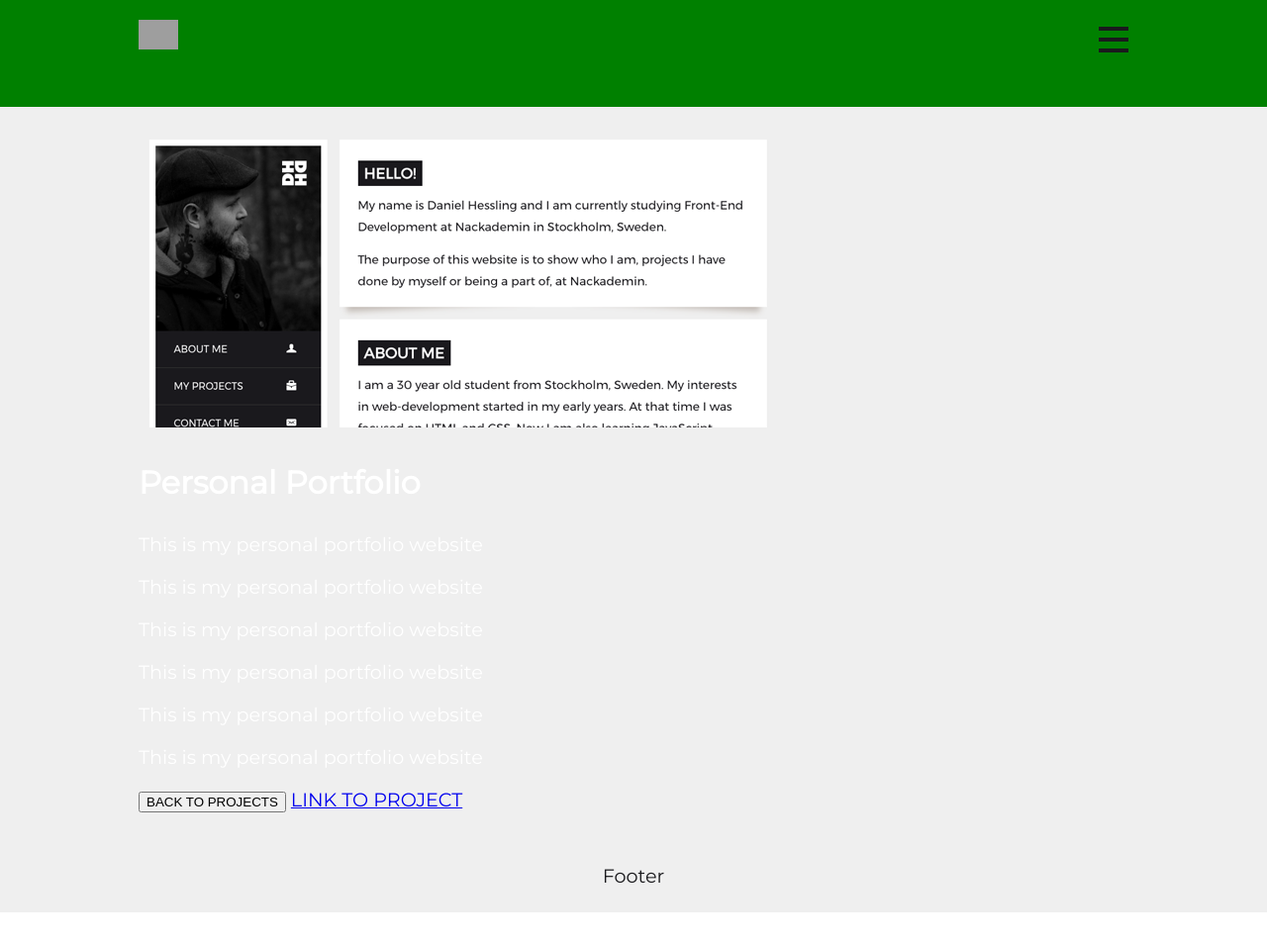
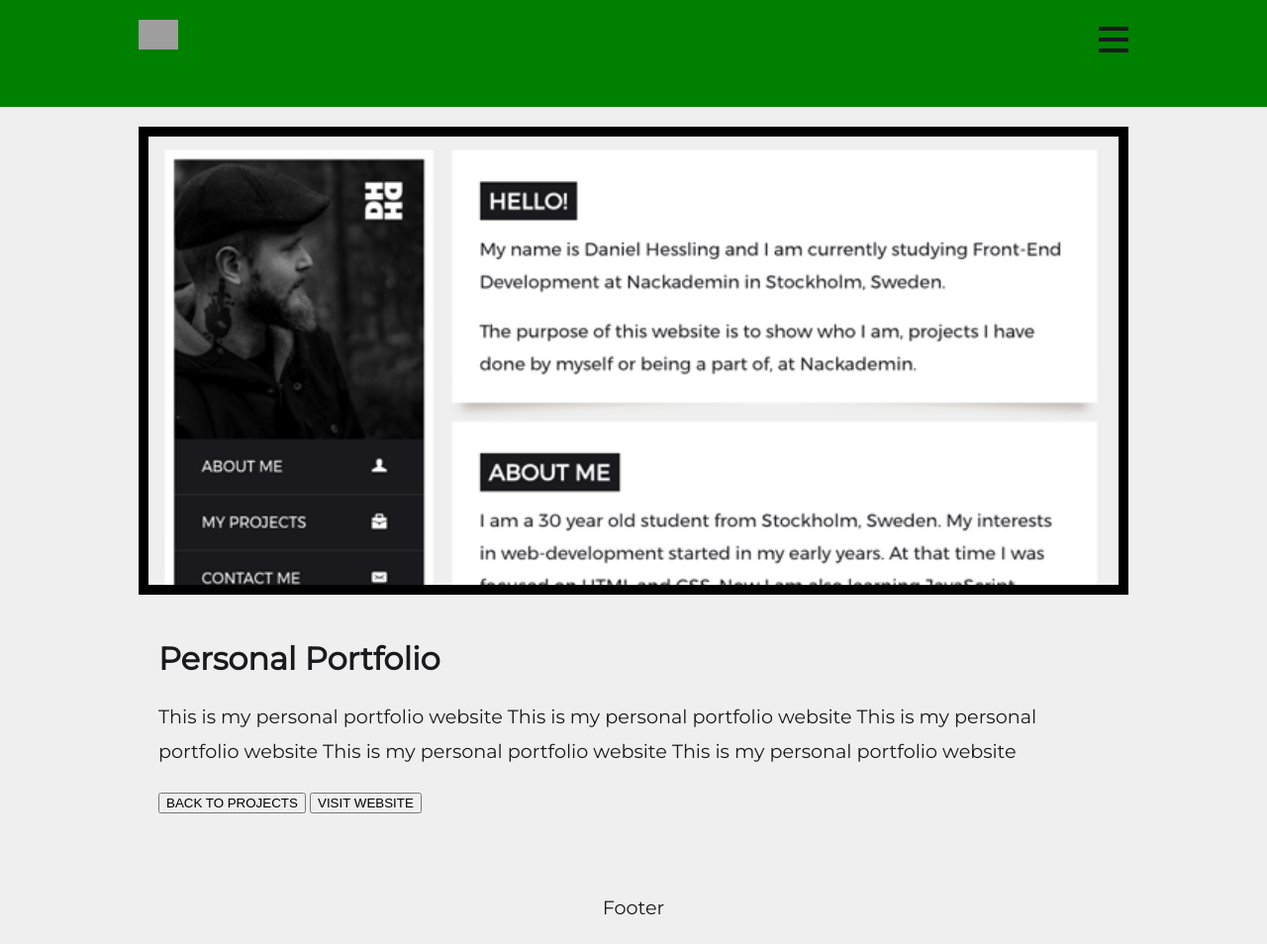
Before and after one commit to dannehess/jekyllportfolio, a Jekyll site: the page built from _posts/2019-04-20-pp.md, in a window 1280 px wide. Shown: the whole page at 99% size. Built offline with Jekyll 4.4.1, drawn with Linux system fonts in a browser that asks for light colours; nearby versions of some CDN libraries; before the commit the page ends 922 px from its top, so only the background shows below that; grey boxes are pictures that could not be loaded.

Commit message:
Projects, links etc

```diff
--- a/_posts/2019-04-20-pp.md
+++ b/_posts/2019-04-20-pp.md
@@ -6,14 +6,20 @@ image: ../assets/images/pp.png
 link: https://www.danielhessling.se
 ---
 
-![image](/assets/images/pp.png)
+<div class="project-big">
+<img src="/assets/images/pp.png" class="project-big-pic">
+<div class="project-big-info">
 <h1>Personal Portfolio</h1>
-<p>This is my personal portfolio website</p>
-<p>This is my personal portfolio website</p>
-<p>This is my personal portfolio website</p>
-<p>This is my personal portfolio website</p>
-<p>This is my personal portfolio website</p>
-<p>This is my personal portfolio website</p>
-
+<p>
+This is my personal portfolio website
+This is my personal portfolio website
+This is my personal portfolio website
+This is my personal portfolio website
+This is my personal portfolio website
+</p>
+<div class="mini-spacer"></div>
+<div class="mini-spacer"></div>
 <button>BACK TO PROJECTS</button>
-[LINK TO PROJECT](https://www.danielhessling.se){:target="_blank"}
+<button>VISIT WEBSITE</button>
+</div>
+</div>
--- a/_sass/portfolio.scss
+++ b/_sass/portfolio.scss
@@ -67,6 +67,21 @@
   align-items: center;
 }
 
+.project-big{
+  height: auto;
+  margin-bottom: 20px;
+  color: $fontColor;
+}
+
+.project-big-info{
+  padding: 20px;
+}
+
+.project-big-pic{
+  width: 100%;
+  border: 10px solid black;
+}
+
 @media(max-width: 800px){
     .project-half{
       flex-direction: column;
```
Also changed, not shown: _posts/2019-01-10-skagganget.md (+14 -5 lines), work.md (+1 -2 lines).
